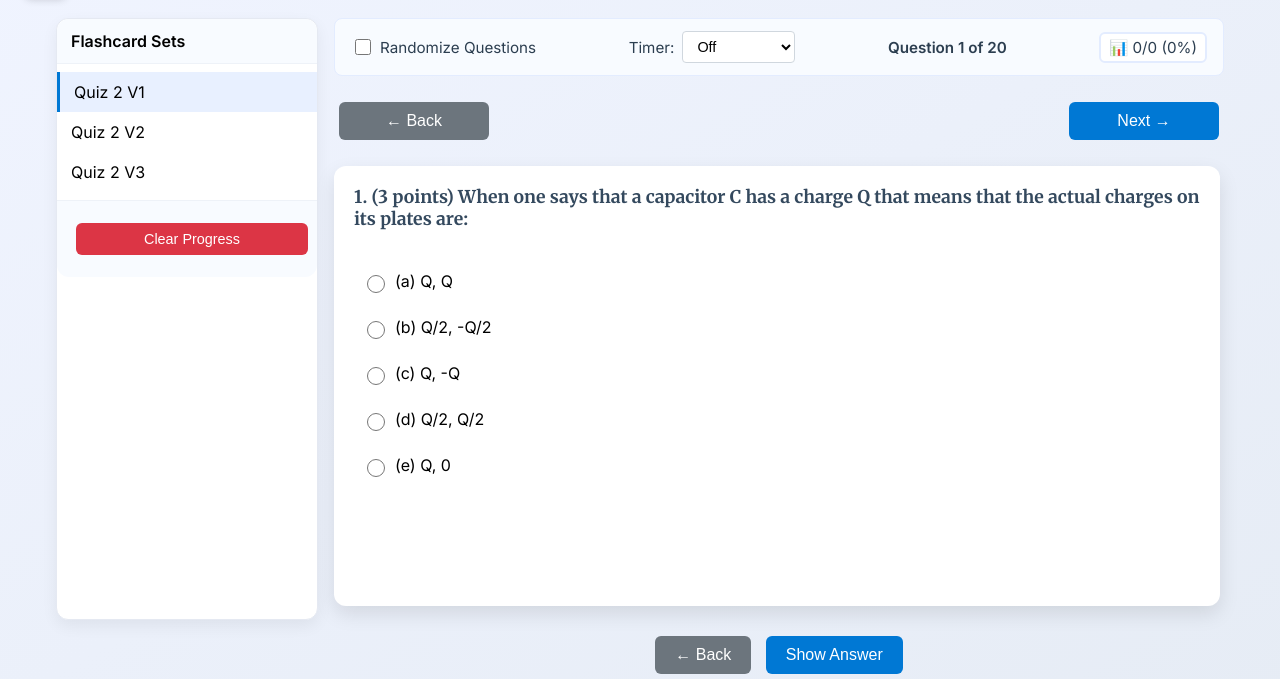
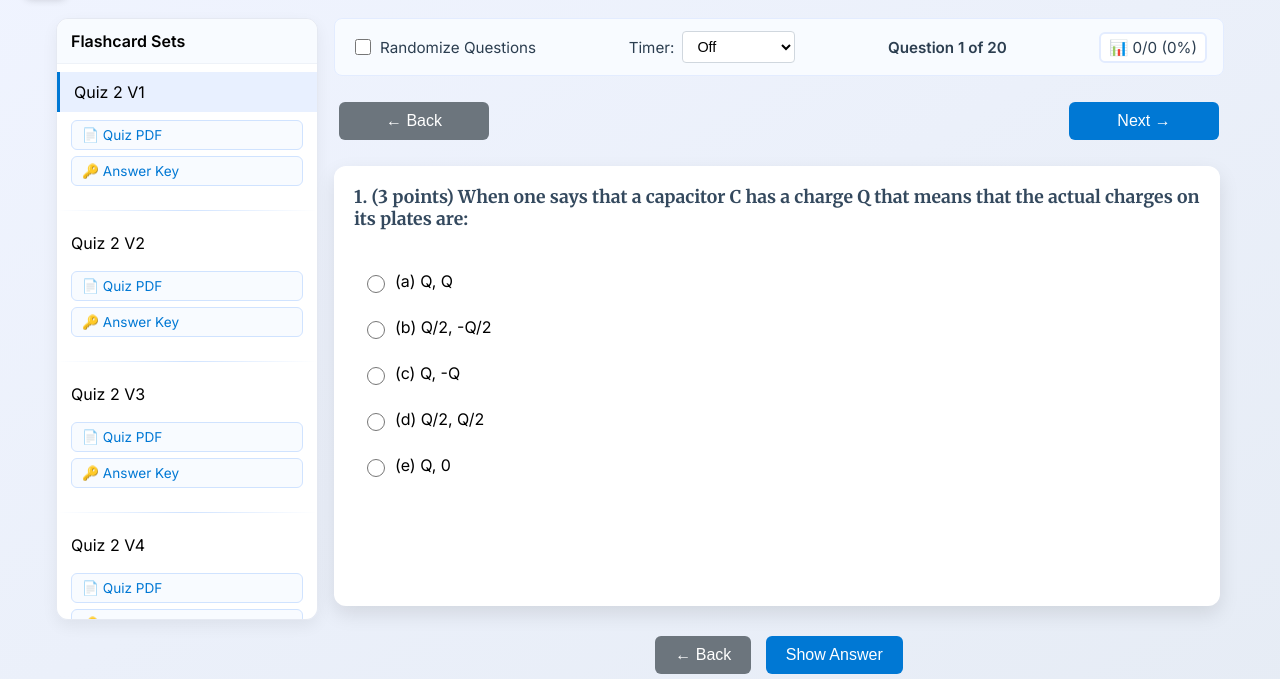
Before and after one commit to mando1967/engineering-flashcards, a plain HTML site: page index.html in a window 1280 px wide. Shown: the part 72-751 px from the top of the page. Drawn offline with nearby package versions, Linux system fonts and the light colour scheme.

Commit message:
Add Quiz 2 V4 flashcards and update navigation

```diff
--- a/index.html
+++ b/index.html
@@ -60,7 +60,7 @@
         </div>
         <div class="control-group">
           <label for="timer-select">Timer:</label>
-          <select id="timer-select" onchange="updateTimer()">
+          <select id="timer-select" onchange="updateTimer()" title="Set a timer for each individual problem (not for the entire quiz)">
             <option value="0">Off</option>
             <option value="1">1 minute</option>
             <option value="5">5 minutes</option>
@@ -463,6 +463,23 @@
         });
       });
       list.appendChild(li);
+
+      // Add PDF links below the quiz item
+      const pdfLinks = document.createElement('div');
+      pdfLinks.className = 'pdf-links';
+      pdfLinks.innerHTML = `
+        <a href="tests/${setName}/${setName}.pdf" target="_blank" class="pdf-link">📄 Quiz PDF</a>
+        <a href="tests/${setName}/${setName} KEY.pdf" target="_blank" class="pdf-link">🔑 Answer Key</a>
+      `;
+      list.appendChild(pdfLinks);
+
+      // Add separator between quizzes (except after the last one)
+      if (idx < quizSets.length - 1) {
+        const separator = document.createElement('hr');
+        separator.className = 'quiz-separator';
+        list.appendChild(separator);
+      }
+
       // Auto-load first
       if (idx === 0) {
         li.classList.add('active');
@@ -473,7 +490,7 @@
 
   function initSidebar() {
     // Hardcode available quiz sets for now
-    const quizSets = ['Quiz 2 V1', 'Quiz 2 V2', 'Quiz 2 V3'];
+    const quizSets = ['Quiz 2 V1', 'Quiz 2 V2', 'Quiz 2 V3', 'Quiz 2 V4'];
     populateSidebar(quizSets);
   }
 
--- a/style.css
+++ b/style.css
@@ -120,6 +120,42 @@ h1 {
 .file-item.error {
   color: #b00020;
   cursor: default;
+}
+
+/* PDF links styling */
+.pdf-links {
+  display: flex;
+  flex-direction: column;
+  gap: 6px;
+  padding: 8px 14px 12px;
+}
+
+.pdf-link {
+  display: flex;
+  align-items: center;
+  gap: 6px;
+  padding: 6px 10px;
+  background: #f8fbff;
+  border: 1px solid #d0e3ff;
+  border-radius: 6px;
+  color: #0078D4;
+  text-decoration: none;
+  font-size: 0.85rem;
+  transition: all 0.2s ease;
+}
+
+.pdf-link:hover {
+  background: #e8f0ff;
+  border-color: #0078D4;
+  transform: translateX(2px);
+}
+
+/* Quiz separator */
+.quiz-separator {
+  border: none;
+  height: 1px;
+  background: linear-gradient(to right, transparent, #d0e3ff, transparent);
+  margin: 12px 0;
 }
 
 #main-content {
```
Also changed, not shown: test-regex.html (added, +32 -0 lines), tests/Quiz 2 V4/flashcards.txt (added), tests/Quiz/Quiz 2 V4/Quiz 2 V4-0.jpg (deleted), tests/Quiz/Quiz 2 V4/Quiz 2 V4-1.jpg (deleted), tests/Quiz/Quiz 2 V4/Quiz 2 V4-2.jpg (deleted), tests/Quiz/Quiz 2 V4/Quiz 2 V4-3.jpg (deleted), tests/Quiz/Quiz 2 V4/Quiz 2 V4-4.jpg (deleted), tests/Quiz/Quiz 2 V4/Quiz 2 V4-5.jpg (deleted), tests/Quiz/Quiz 2 V4/Quiz 2 V4-7.jpg (deleted), tests/Quiz/Quiz 2 V4/Quiz 2 V4.txt, 2 other files.
